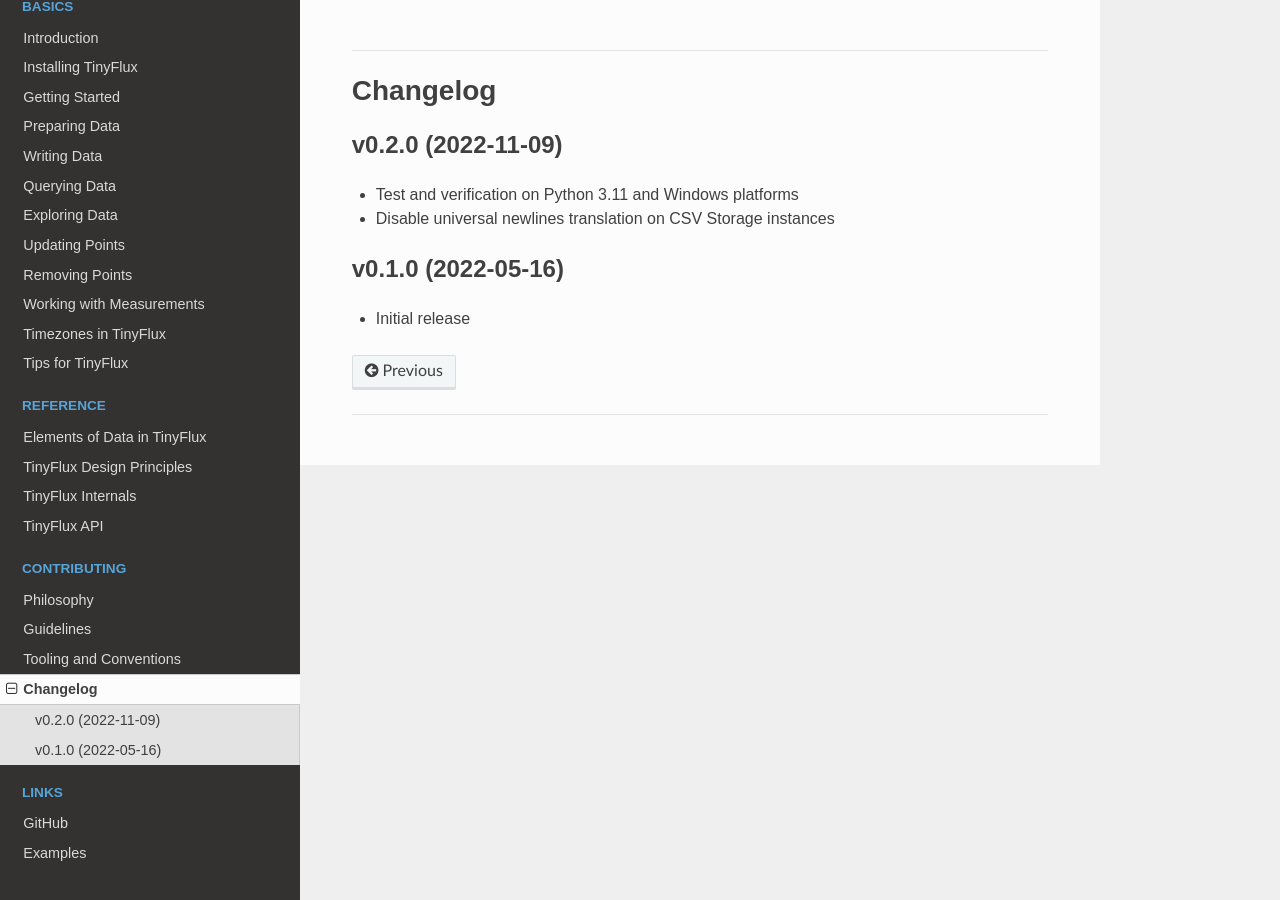
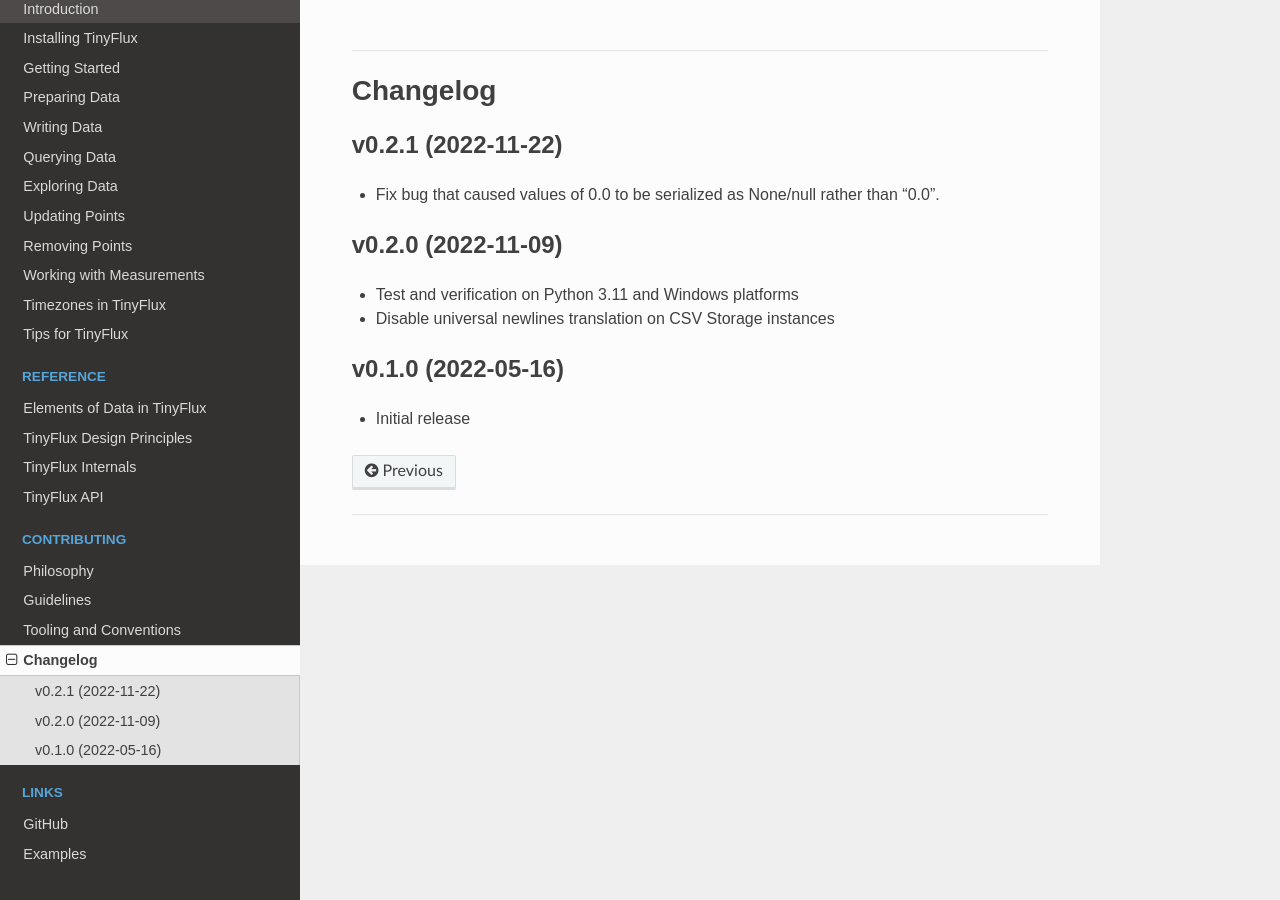
Before and after one commit to citrusvanilla/tinyflux, a Sphinx documentation site: the page built from docs/source/changelog.rst, in a window 1280 px wide. Built offline with Sphinx 7.4.7 and the Read the Docs theme 2.0.0, drawn with Linux system fonts in a browser that asks for light colours.

Commit message:
update CHANGELOG [skip ci]

```diff
--- a/docs/source/changelog.rst
+++ b/docs/source/changelog.rst
@@ -1,5 +1,11 @@
 Changelog
 =========
+
+v0.2.1 (2022-11-22)
+^^^^^^^^^^^^^^^^^^^
+
+* Fix bug that caused values of 0.0 to be serialized as None/null rather than "0.0".
+
 
 v0.2.0 (2022-11-09)
 ^^^^^^^^^^^^^^^^^^^
```
